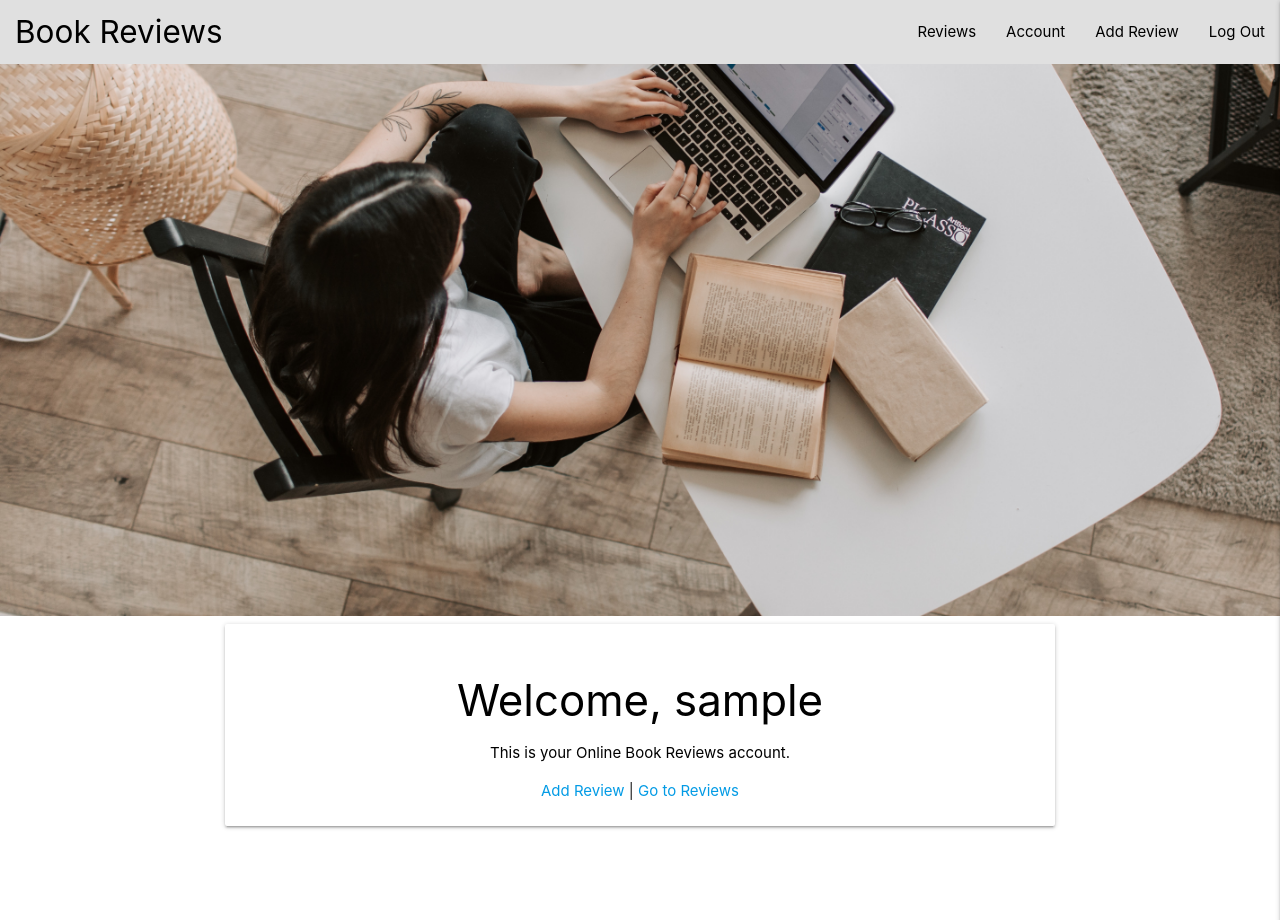
After one commit to ahmedaboujeeb/book-reviews-m3, a Flask app: page /account/1 in a window 1280 px wide. The commit adds this page. Run offline with Flask 2, Linux system fonts and the light colour scheme; the visitor is signed in with stand-in values (Sample User, id 1); a database or web service that is not in the repository returns one stand-in record (values such as "Sample title"); some libraries are stand-ins or nearby versions.

Commit message:
Add personal account page and logout functionality

```diff
--- a/app.py
+++ b/app.py
@@ -44,6 +44,8 @@ def signup():
 
         session["user"] = request.form.get("username").lower()
         flash("You are signed up!")
+        return redirect(url_for("account", username=session["user"]))
+
     return render_template("signup.html")
 
 
@@ -58,6 +60,8 @@ def login():
                 existing_user["password"], request.form.get("password")):
                     session["user"] = request.form.get("username").lower()
                     flash("Logged In!")
+                    return redirect(url_for("account", username=session["user"]))
+
             else:
                 flash("Incorrect Username and/or Password")
                 return redirect(url_for("login"))
@@ -69,6 +73,23 @@ def login():
     return render_template("login.html")
 
 
+@app.route("/account/<username>", methods=["GET", "POST"])
+def account(username):
+    username = mongo.db.users.find_one(
+        {"username": session["user"]})["username"]
+
+    if session["user"]:
+        return render_template("account.html", username=username)
+
+    return redirect(url_for("login"))
+
+
+@app.route("/logout")
+def logout():
+    flash("Logged Out!")
+    session.pop("user")
+    return redirect(url_for("login"))
+
 if __name__ == "__main__":
     app.run(host=os.environ.get("IP"),
             port=int(os.environ.get("PORT")),
--- /dev/null
+++ b/templates/account.html
@@ -0,0 +1,22 @@
+{% extends "base.html" %}
+{% block content %}
+
+<div class="row">
+    <div class="col s12 m8 offset-m2">
+      <div class="card-panel">
+        <div class="card-content black-text center-align">
+          <h3 class="card-title">Welcome, {{ username }}</h3>
+          <p>This is your Online Book Reviews account.</p>
+        </div>
+        <div class="card-action center-align">
+            <span>
+          <a href="#">Add Review</a> |
+          <a href="{{ url_for('index') }}">Go to Reviews</a>
+        </span>
+        </div>
+      </div>
+    </div>
+  </div>
+
+
+{% endblock %}
--- a/templates/base.html
+++ b/templates/base.html
@@ -20,22 +20,29 @@
               <a href="#" data-target="mobile-demo" class="sidenav-trigger right"><i class="fas fa-bars"></i></a>
               <ul class="right hide-on-med-and-down">
                 <li><a class="black-text" href="{{ url_for('index') }}">Reviews</a></li>
-                <li><a class="black-text" href="">Account</a></li>
+                {% if session.user %}
+                <li><a class="black-text" href="{{ url_for('account', username=session['user']) }}">Account</a></li>
                 <li><a class="black-text" href="">Add Review</a></li>
-                <li><a class="black-text" href="">Log Out</a></li>
+                <li><a class="black-text" href="{{ url_for('logout') }}">Log Out</a></li>
+                {% else %}
                 <li><a class="black-text" href="{{ url_for('login') }}">Log In</a></li>
                 <li><a class="black-text" href="{{ url_for('signup') }}">Sign Up</a></li>
+                {% endif %}
               </ul>
             </div>
           </nav>
 
           <ul class="sidenav" id="mobile-demo">
             <li><a class="black-text" href="{{ url_for('index') }}">Reviews</a></li>
-                <li><a class="black-text" href="">Account</a></li>
-                <li><a class="black-text" href="">Add Review</a></li>
-                <li><a class="black-text" href="">Log Out</a></li>
-                <li><a class="black-text" href="{{ url_for('login') }}">Log In</a></li>
-                <li><a class="black-text" href="{{ url_for('signup') }}">Sign Up</a></li>
+            <li><a class="black-text" href="{{ url_for('index') }}">Reviews</a></li>
+            {% if session.user %}
+            <li><a class="black-text" href="{{ url_for('account', username=session['user']) }}">Account</a></li>
+            <li><a class="black-text" href="">Add Review</a></li>
+            <li><a class="black-text" href="{{ url_for('logout') }}">Log Out</a></li>
+            {% else %}
+            <li><a class="black-text" href="{{ url_for('login') }}">Log In</a></li>
+            <li><a class="black-text" href="{{ url_for('signup') }}">Sign Up</a></li>
+            {% endif %}
           </ul>
     </header>
     <div class="hero-image">
```
